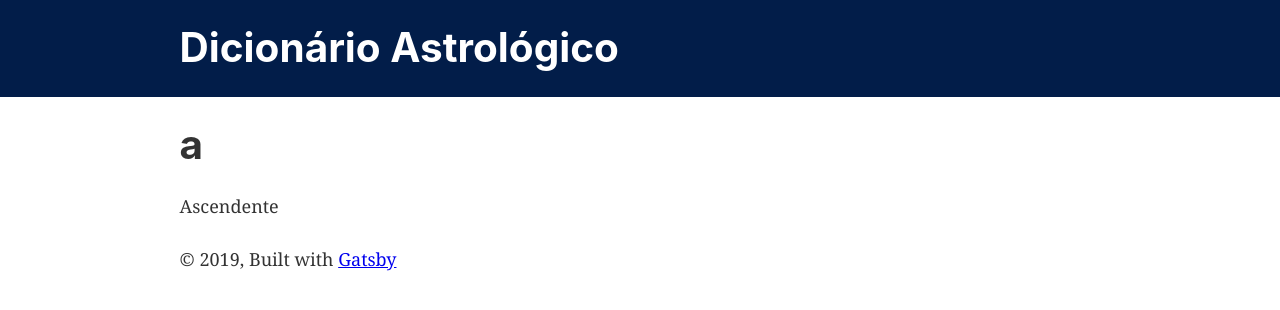
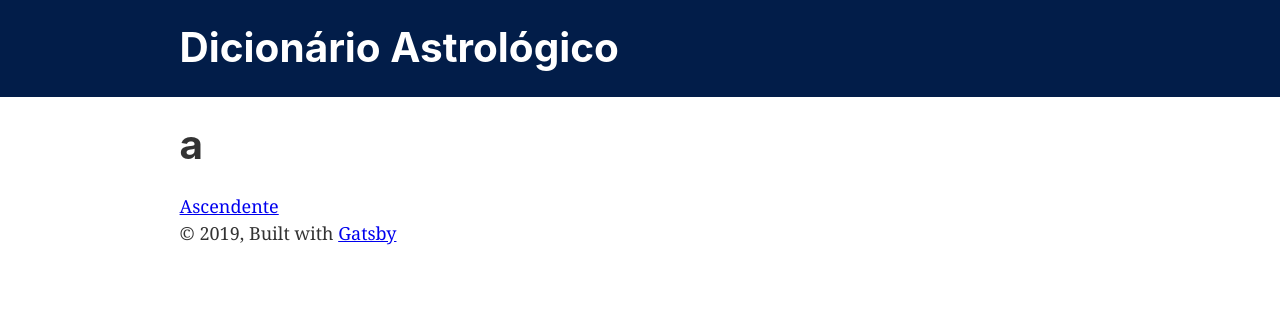
Before and after one commit to astroregulus/dicionarioastrologico, a Gatsby site: page /a in a window 1280 px wide. Built offline with nearby package versions, Linux system fonts and the light colour scheme; Gatsby itself is replaced by a stand-in of ours.

Commit message:
Adiciona link para as palavras

```diff
--- a/src/templates/letra.js
+++ b/src/templates/letra.js
@@ -2,6 +2,7 @@ import React from "react"
 
 import Layout from "../components/layout"
 import SEO from "../components/seo"
+import { Link } from 'gatsby'
 
 const LetterPage = ({
     data: {
@@ -12,7 +13,7 @@ const LetterPage = ({
   <Layout>
     <SEO title={`Letra ${letra}`} />
     <h1>{letra}</h1>
-    {edges.map(edge => <p>{edge.node.frontmatter.title}</p>)}
+    {edges.map(edge => <Link to={edge.node.frontmatter.path}>{edge.node.frontmatter.title}</Link>)}
   </Layout>
 )
 
```
